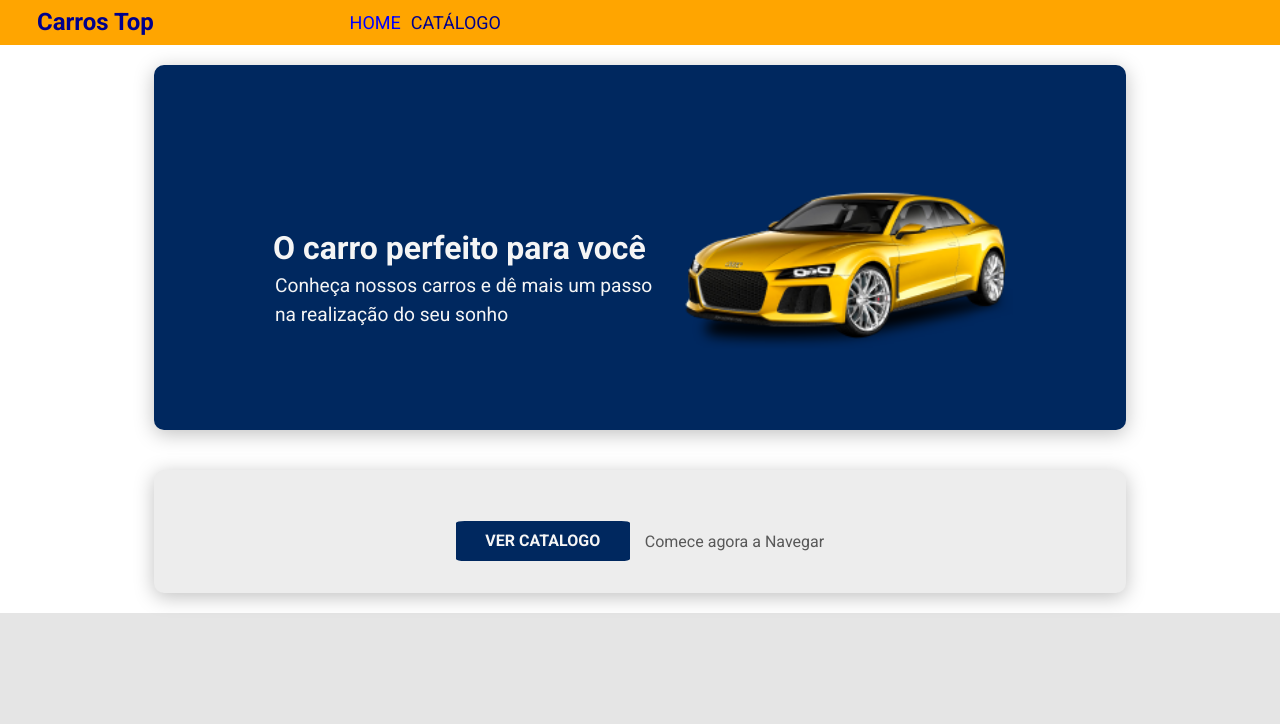
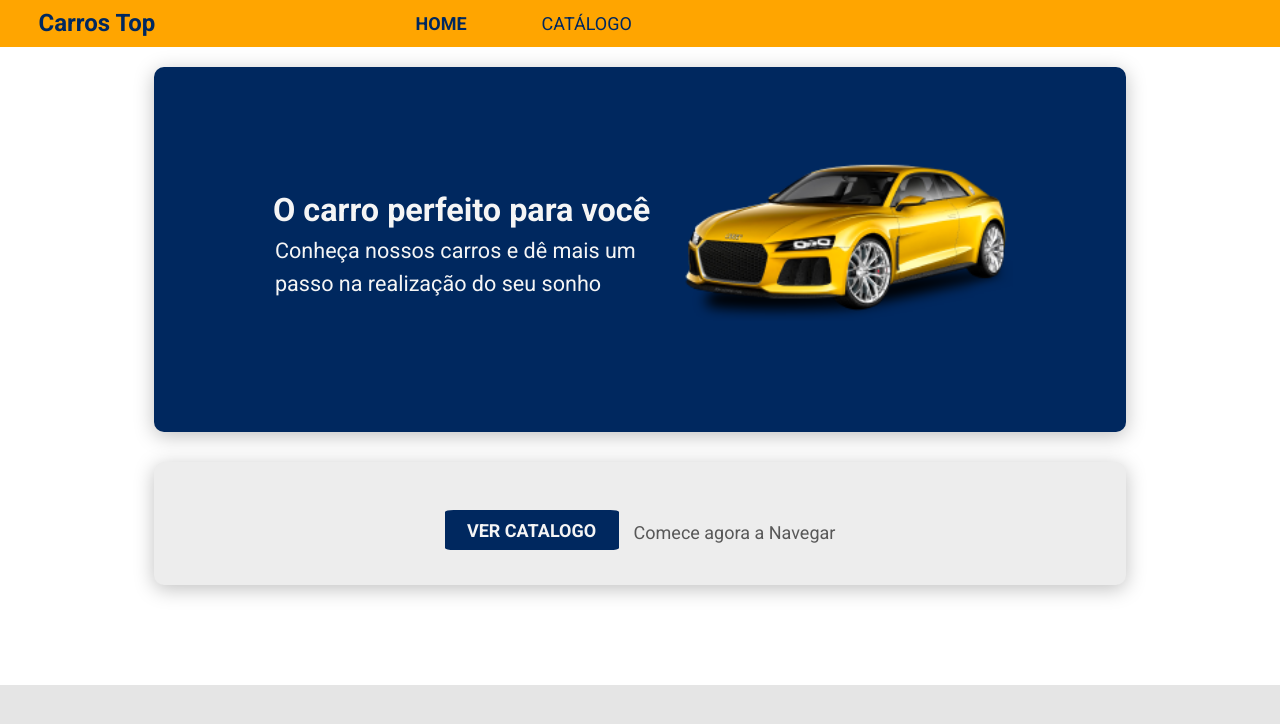
Before and after one commit to MarceloMachadoxD/carrostop, a React (Create React App) app: page / in a window 1280 px wide. Shown: the top 724 px of the page. Built offline with nearby package versions, Linux system fonts and the light colour scheme.

Commit message:
ajustes finos

```diff
--- a/src/App.css
+++ b/src/App.css
@@ -2,6 +2,7 @@
 
 * {
   font-family: "Roboto", "Open Sans", sans-serif;
+  font-size: 18px;
 }
 
 a, a:hover {
--- a/src/components/NavBar/index.tsx
+++ b/src/components/NavBar/index.tsx
@@ -25,7 +25,7 @@ const NavBar = () => {
           </button>
 
           <div className="collapse navbar-collapse" id="hamburguer-navbar">
-            <ul className="navbar-nav offset-md-2 main-menu">
+            <ul className="navbar-nav offset-md-2 main-menu hamburguer-navbar">
               <li>
                 <NavLink to="/">HOME</NavLink>
               </li>
--- a/src/components/NavBar/styles.css
+++ b/src/components/NavBar/styles.css
@@ -10,23 +10,47 @@
 .navbar h1 {
   padding-left: 10px;
   font-size: 24px;
-  color: darkblue;
+  color: #00285F;
 }
 
 .navbar a {
-  color: darkblue;
+  color: #00285F;
+  font-weight: 400;
 }
 
 .navbar a:hover {
-  color: black;
+  color: #00285F;
 }
 
 .navbar a.active {
-    color: blue;
-    font-family: 700;
+  color: #00285F;
+  font-weight: 700;
 }
 
 .navbar li {
-    padding-left: 10px;
+  padding-left: 10px;
+}
 
+@media (min-width: 768px) {
+  .navbar li {
+    padding-left: 45px;
   }
+}
+
+@media (min-width: 992px) {
+  .navbar li {
+    padding-left: 55px;
+  }
+}
+
+@media (min-width: 1280px) {
+  .navbar li {
+    padding-left: 75px;
+  }
+  .hamburguer-navbar{
+    display: flex;
+    align-items: flex-end;
+    justify-content: flex-end;
+    align-content: flex-end;
+  }
+}
--- a/src/pages/Home/styles.css
+++ b/src/pages/Home/styles.css
@@ -43,7 +43,7 @@
 }
 
 .home-banner img {
-  padding-top: 62px;
+  padding-top: 32px;
   height: auto;
   width: 244px;
 }
@@ -56,12 +56,13 @@
   align-content: center;
   justify-content: center;
   padding-top: 28px;
-  margin: 20px;
+  margin: 10px;
   box-shadow: 0px 4px 20px rgba(0, 0, 0, 0.25);
   border-radius: 3%;
   min-height: 123px;
   color: #585858;
   width: 85%;
+  margin-bottom: 100px;
 }
 
 .link-card-container p {
@@ -145,7 +146,7 @@
       border-radius: 10px;
     }
     .home-banner h1 {
-      font-size: 2em;
+      font-size: 1.8em;
       padding-left: 13px;
     }
     .home-banner p {
```
